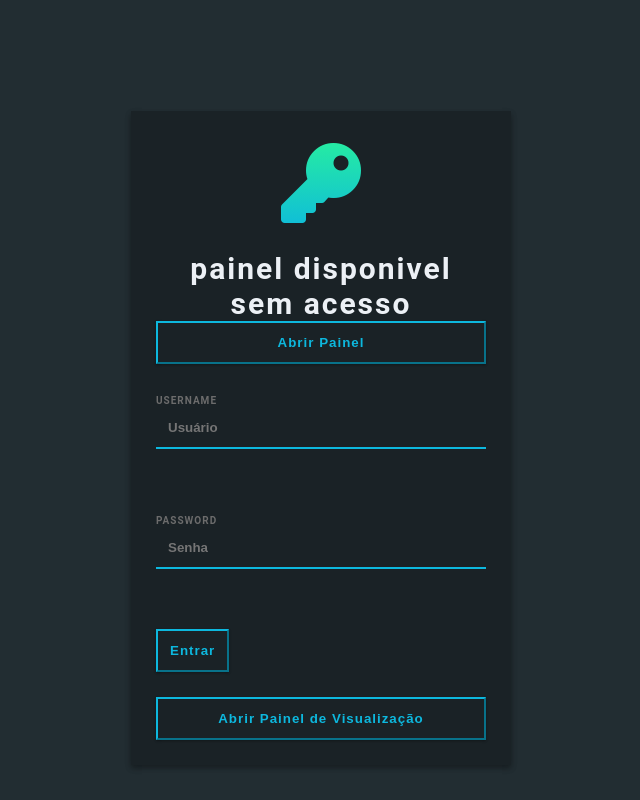
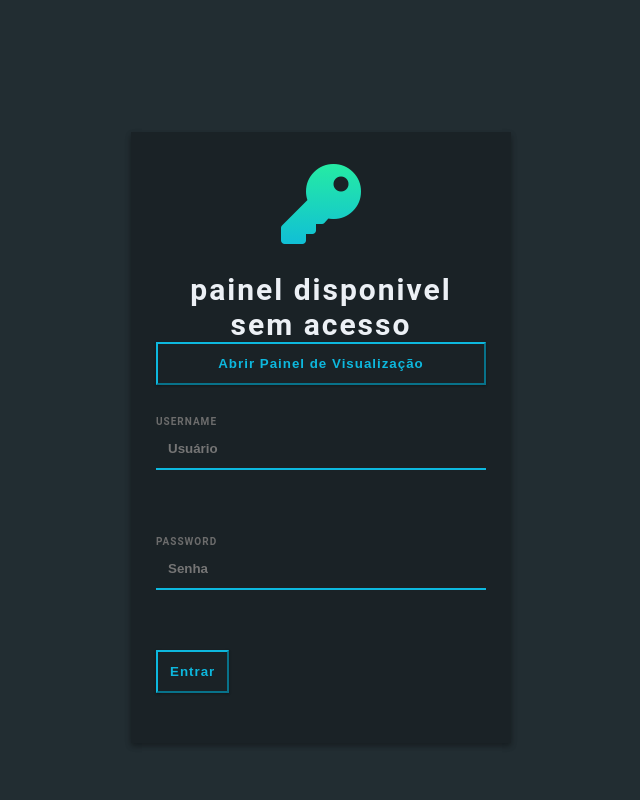
Before and after one commit to Galahad021215/mapa-da-produ-ao, a plain HTML site: page index.html in a window 1280 px wide. Shown: the whole page, without its empty margins (319-959 px from the left). Drawn offline with Linux system fonts and the light colour scheme.

Commit message:
Update index.html

```diff
--- a/index.html
+++ b/index.html
@@ -149,7 +149,7 @@
             painel disponivel sem acesso
 
         </div>
-  <button class="btn btn-outline-primary" onclick="window.location.href='visualização.html'">Abrir Painel </button>
+  <button class="btn btn-outline-primary"onclick="window.open('visualizacao.html', '_blank')">Abrir Painel de Visualização</button>
 
         <div class="col-lg-12 login-form">
 
@@ -173,7 +173,6 @@
                     </div>
                       </div>
             </form>
-            <button class="btn btn-outline-primary"onclick="window.open('visualizacao.html', '_blank')">Abrir Painel de Visualização</button>
 
         </div>
     </div>
@@ -181,7 +180,7 @@
     <div id="content" style="display:none; text-align:center;">
         <h2>Bem-vindo!</h2>
         <p>Você está logado e pode acessar o painel de visualização.</p>
-        <button class="btn btn-outline-primary" onclick="window.location.href='opequip.html'">Abrir Painel de Visualização</button>
+        <button class="btn btn-outline-primary" onclick="window.location.href='opequip.html'">Abrir OPS e Equipamentos</button>
     </div>
 
     <script>
```
